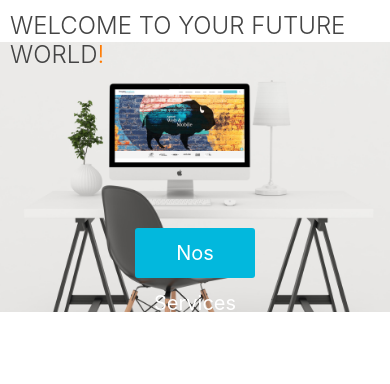
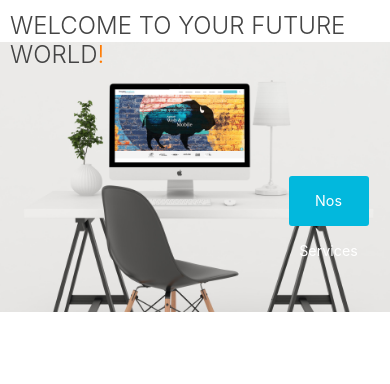
Before and after one commit to LiSplib/web-agency, a plain HTML site: page index.html in a window 390 px wide. Shown: the part 62-446 px from the top of the page. Drawn offline with nearby package versions, Linux system fonts and the light colour scheme.

Commit message:
adjust button banner position for responsive

```diff
--- a/style.css
+++ b/style.css
@@ -22,6 +22,7 @@ h1
 }
 
 .welcome{
+	display: inline-block;
 	position: absolute;
 	left: calc(25vw - 100px);
 	font-size: calc(2vw + 2vh + 1vmin);
@@ -37,14 +38,13 @@ h2
 {
 	display: block;
 	position: absolute;
-	top: calc(25vh - 25px);
-	left: calc(50% - 60px);
+	top: 75px;
+	left: calc(50vw - 119px);
 	width: 120px;
 	height: 50px;
 	background: #02b8dd;
 	color: #fff;
 	font-size: 20px;
-	/* margin-left: 65vw; */
 	line-height: 50px;
 	text-align: center;
 	border-radius: 3px;
@@ -297,6 +297,12 @@ article h4
 		padding: 0 10px;
 	}
 
+	.button-1{
+		left: calc(100vw - 80px);
+		width: 80px;
+		font-size: calc(1vw + 1vh + 0.5vmin)
+	}
+
 	#portfolio img{
 		width: calc(100vw - 30px);
 	}
@@ -306,4 +312,9 @@ article h4
 	#portfolio img{
 		width: calc(100vw - 30px);
 	}
+
+	.button-1{
+		left: calc(75vw - 4px);
+		top: 134px;
+	}
 }
```
